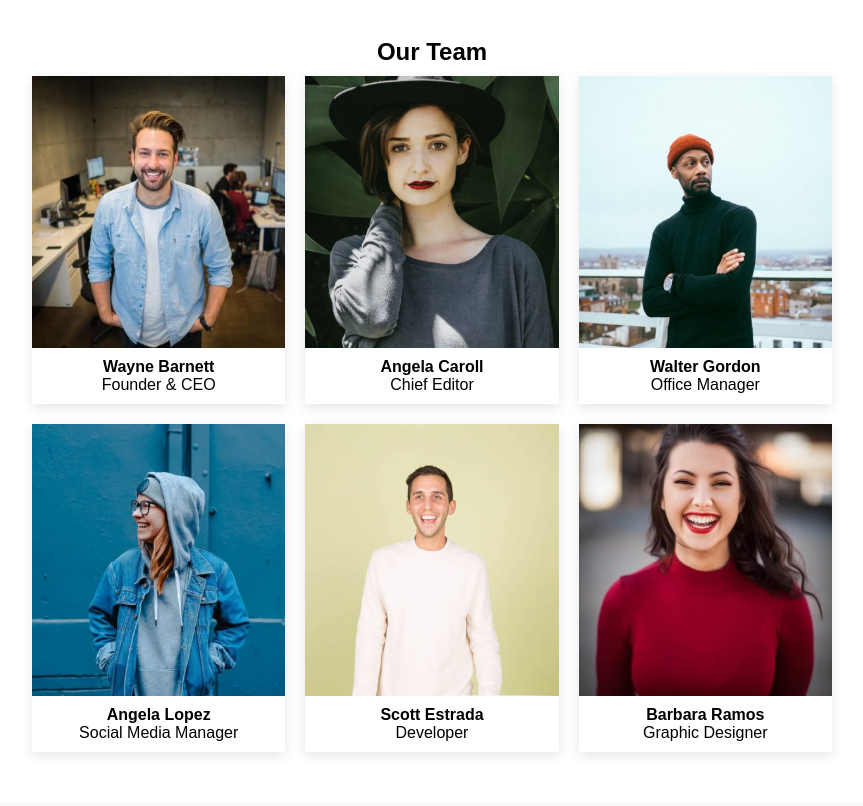
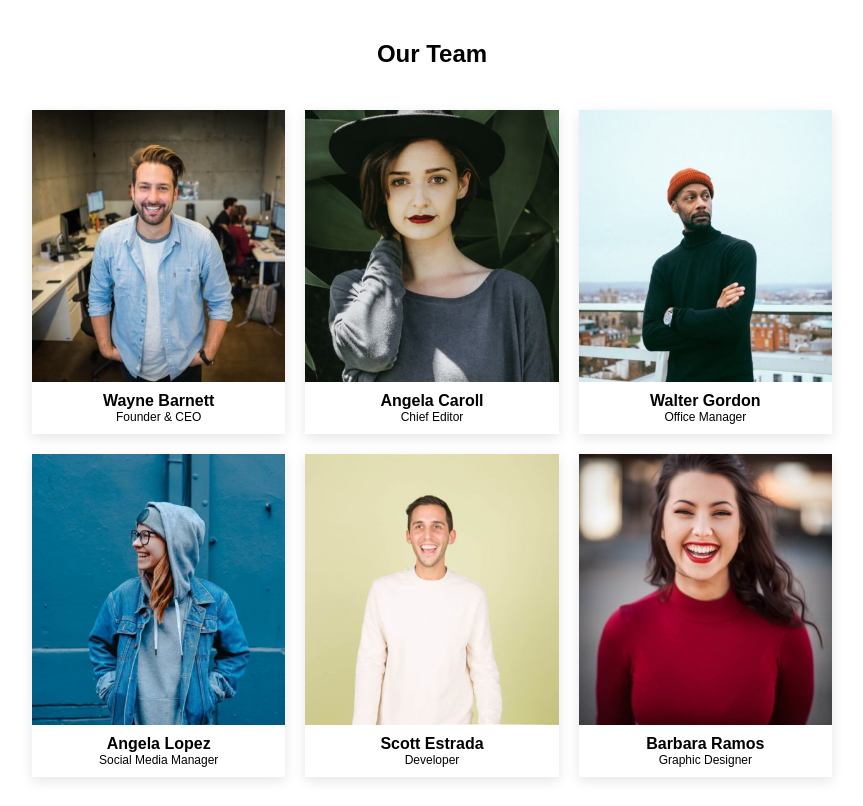
Before and after one commit to MonicaSerraWebDeveloper/js-our-team, a plain HTML site: page index.html in a window 1280 px wide. Shown: the whole page, without its empty margins (208-1071 px from the left). Drawn offline with Linux system fonts and the light colour scheme.

Commit message:
fix: title of the container aligned to the center vertically

```diff
--- a/css/style.css
+++ b/css/style.css
@@ -27,13 +27,25 @@ li {
 }
 
 /*--------------------
+        TYPOGRAPHY
+----------------------*/
+
+h4 {
+    font-size: 16px;
+}
+
+small {
+    font-size: 12px;
+}
+
+/*--------------------
         LAYOUT
 ----------------------*/
 
 main {
-    height: 100vh;
     display: flex;
-    align-items: center;
+    align-items: flex-start;
+    overflow-y: auto;
 }
 
 .container {
@@ -48,6 +60,7 @@ main {
     display: flex;
     flex-direction: column;
     align-items: center;
+    justify-content: space-around;
 }
 
 .row ul  {
@@ -59,6 +72,14 @@ main {
 .row ul li {
     width: calc(100% / 3);
 }
+
+.title-container {
+    height: 60px;
+}
+
+/*--------------------
+        GRID
+----------------------*/
 
 .card-container {
     margin: 10px;
@@ -75,3 +96,17 @@ main {
     flex-direction: column;
     align-items: center;
 }
+
+@media screen and (max-width: 768px) {
+    .row ul li {
+        width: calc(100% / 2 );
+    }
+
+}
+
+@media screen and (max-width: 425px) {
+    .row ul li {
+        width: 100%;
+    }
+
+}
--- a/index.html
+++ b/index.html
@@ -12,7 +12,9 @@
     <main>
         <div class="container">
             <div class="row">
-                <h2>Our Team</h2>
+                <div class="title-container">
+                    <h2>Our Team</h2>
+                </div>
                 <ul class="list-teams">
                     <!-- <li>
                         <div class="card-container">
--- a/js/script-bonus.js
+++ b/js/script-bonus.js
@@ -61,10 +61,10 @@ for (let i = 0; i < teams.length; i++) {
     listOfTeamsInDom.innerHTML += `
     <li>
         <div class="card-container">
-            <img src="./img/${listObjectTeams.photo}" alt="">
+            <img src="./img/${listObjectTeams.photo}" alt="picture of ${listObjectTeams['name']} one of our team">
             <div class="info-container">
                 <h4 class="name-worker">${listObjectTeams['name']}</h4>
-                <p class="role-worker"> ${listObjectTeams.role}</p>
+                <small class="role-worker"> ${listObjectTeams.role}</small>
             </div>
         </div>
     </li>
```
